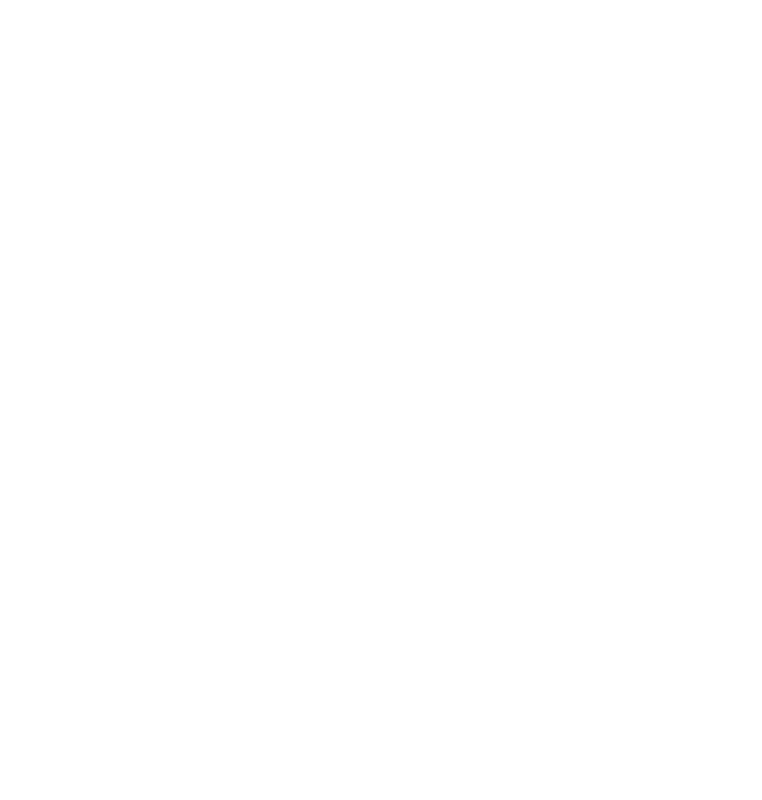
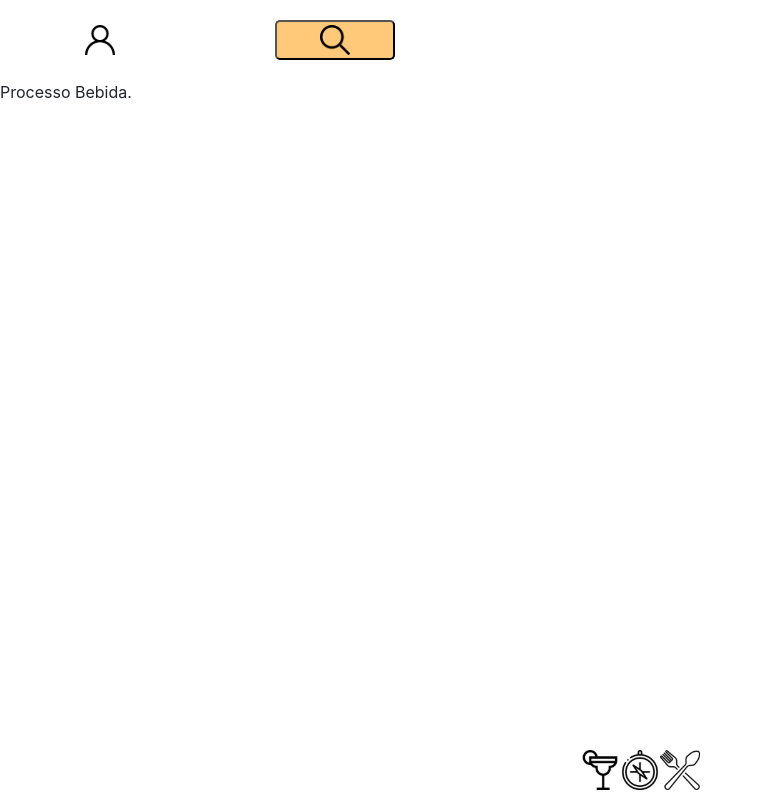
Before and after one commit to alansgoncalves/recipes-app, a React (Create React App) app: page /bebidas/1/in-progress in a window 1280 px wide. Shown: the whole page, without its empty margins (0-762 px from the left). Built offline with nearby package versions, Linux system fonts and the light colour scheme.

Commit message:
37, 41 finalizado

```diff
--- a/src/pages/DetalhesBebidas.jsx
+++ b/src/pages/DetalhesBebidas.jsx
@@ -16,6 +16,7 @@ export default function DetalhesBebidas(props) {
   const { match: { params: { id } } } = props;
 
   useEffect(() => {
+    setLoading(true);
     const getDrinkDetails = async () => {
       const endpoint = `https://www.thecocktaildb.com/api/json/v1/1/lookup.php?i=${id}`;
       const data = await fetch(endpoint);
@@ -121,6 +122,7 @@ export default function DetalhesBebidas(props) {
           &#10095;
         </button>
       </div>
+      <Link to={ `/bebidas/${id}/in-progress` }>
         <button
           type="button"
           data-testid="start-recipe-btn"
@@ -128,6 +130,7 @@ export default function DetalhesBebidas(props) {
         >
           Iniciar receita
         </button>
+      </Link>
     </div>
   );
 }
--- a/src/pages/DetalhesComidas.jsx
+++ b/src/pages/DetalhesComidas.jsx
@@ -16,6 +16,7 @@ export default function DetalhesComidas(props) {
   const { match: { params: { id } } } = props;
 
   useEffect(() => {
+    setLoading(true);
     const getFoodDetails = async () => {
       const endpoint = `https://www.themealdb.com/api/json/v1/1/lookup.php?i=${id}`;
       const data = await fetch(endpoint);
@@ -121,6 +122,7 @@ export default function DetalhesComidas(props) {
           &#10095;
         </button>
       </div>
+      <Link to={ `/comidas/${id}/in-progress` }>
         <button
           type="button"
           data-testid="start-recipe-btn"
@@ -128,6 +130,7 @@ export default function DetalhesComidas(props) {
         >
           Iniciar receita
         </button>
+      </Link>
     </div>
   );
 }
--- /dev/null
+++ b/src/pages/ProcessoBebida.jsx
@@ -0,0 +1,13 @@
+import React from 'react';
+import Footer from '../components/Footer';
+import Header from '../components/Header';
+
+export default function ProcessoBebida() {
+  return (
+    <div>
+      <Header />
+      <Footer />
+      Processo Bebida.
+    </div>
+  );
+}
--- /dev/null
+++ b/src/pages/ProcessoComida.jsx
@@ -0,0 +1,13 @@
+import React from 'react';
+import Footer from '../components/Footer';
+import Header from '../components/Header';
+
+export default function ProcessoComida() {
+  return (
+    <div>
+      <Header />
+      <Footer />
+      Processo Comida
+    </div>
+  );
+}
--- a/src/routes/Routes.jsx
+++ b/src/routes/Routes.jsx
@@ -11,6 +11,8 @@ import ExplorarBebidas from '../pages/ExplorarBebidas';
 import ExplorarIngredientesComidas from '../pages/ExplorarIngredientesComidas';
 import ExplorarIngredientesBebidas from '../pages/ExplorarIngredientesBebidas';
 import ExplorarComidasPorArea from '../pages/ExplorarComidasPorArea';
+import ProcessoComida from '../pages/ProcessoComida';
+import ProcessoBebida from '../pages/ProcessoBebida';
 import ReceitasFeitas from '../pages/ReceitasFeitas';
 import ReceitasFavoritas from '../pages/ReceitasFavoritas';
 import Profile from '../pages/Profile';
@@ -38,8 +40,10 @@ export default function Routes() {
       />
       <Route exact path="/" component={ Login } />
       <Route exact path="/comidas" component={ Comidas } />
+      <Route exact path="/bebidas" component={ Bebidas } />
       <Route exact path="/perfil" component={ Profile } />
-      <Route exact path="/bebidas" component={ Bebidas } />
+      <Route exact path="/comidas/:id/in-progress" component={ ProcessoComida } />
+      <Route exact path="/bebidas/:id/in-progress" component={ ProcessoBebida } />
     </Switch>
   );
 }
```
Lines whose indentation alone changed are shown as unchanged.
